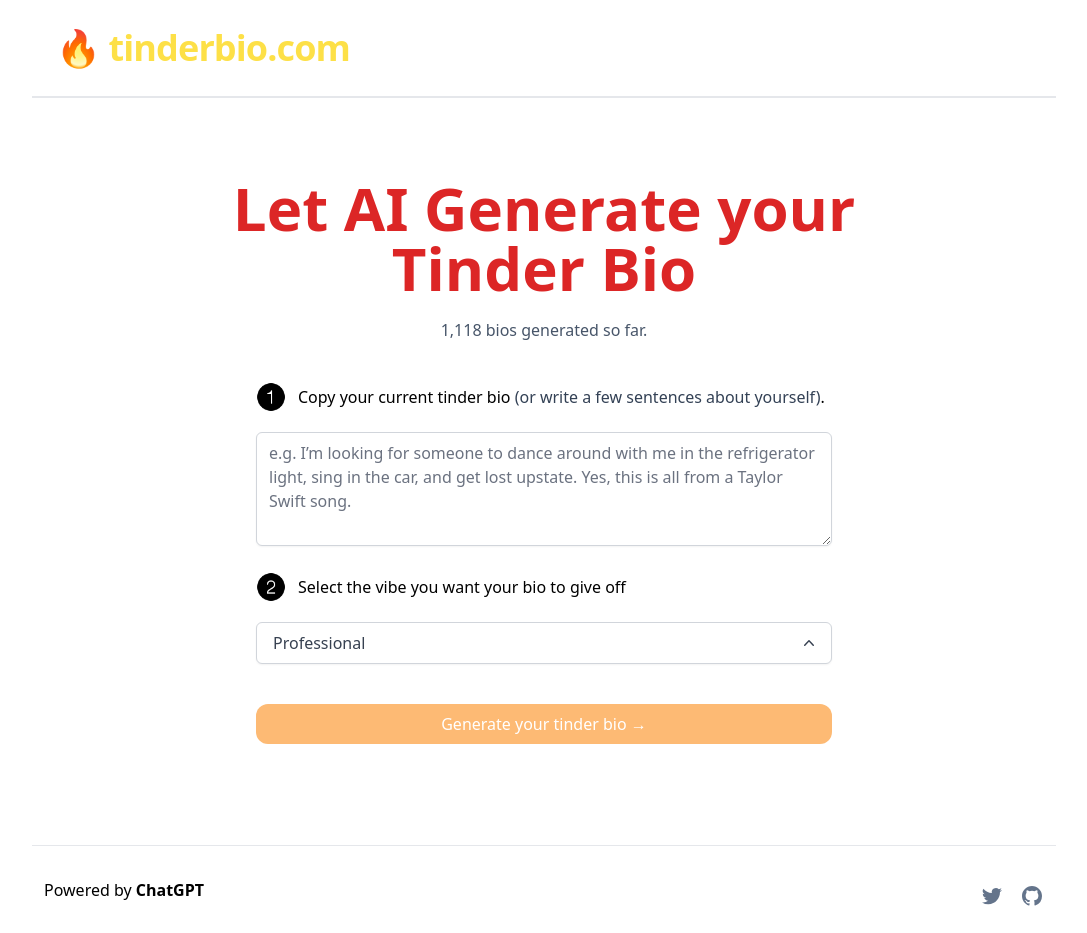
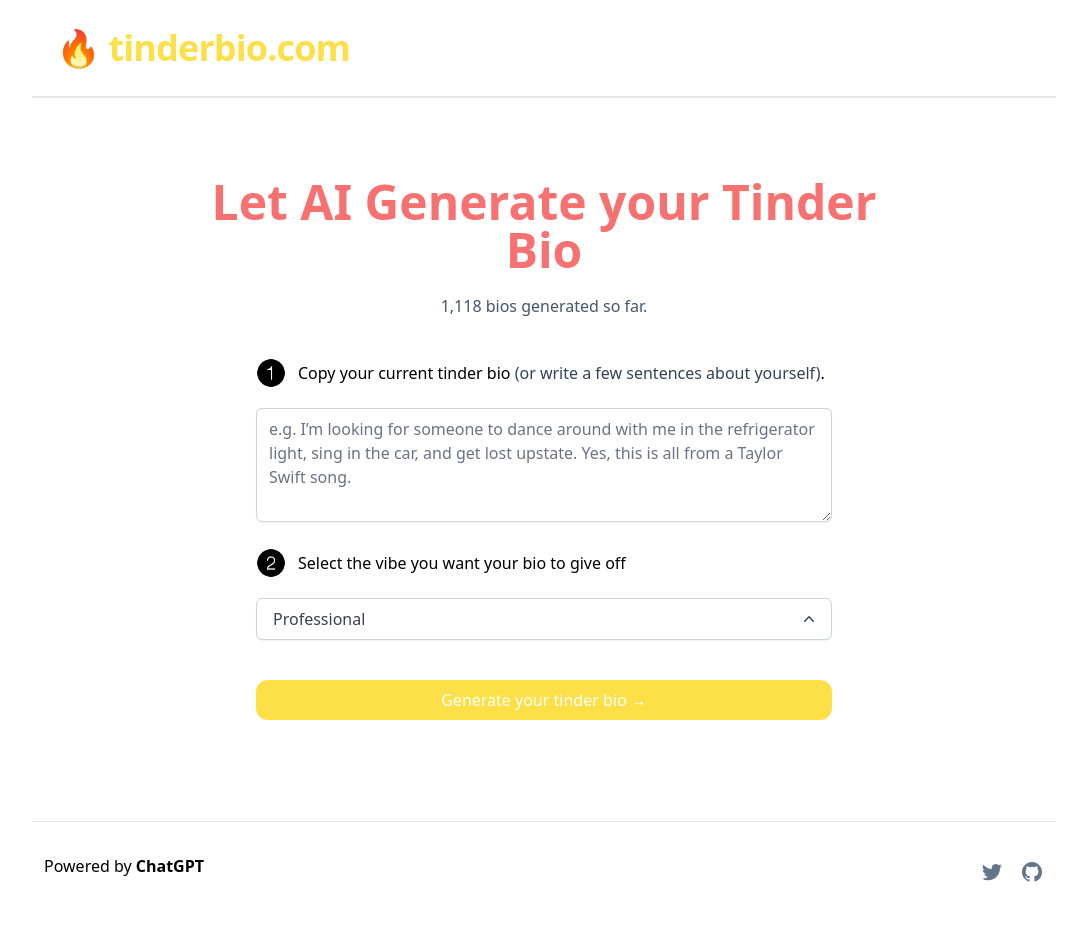
Before and after one commit to BullishAF/aidatingbio, a Next.js app: page / in a window 1280 px wide. Shown: the whole page, without its empty margins (96-1183 px from the left). After the commit the page ends 909 px from the top, so only its background shows below. Built offline with nearby package versions, Linux system fonts and the light colour scheme.

Commit message:
Update index.tsx

```diff
--- a/pages/index.tsx
+++ b/pages/index.tsx
@@ -80,7 +80,7 @@ const Home: NextPage = () => {
       <Header />
       <main className="flex flex-1 w-full flex-col items-center justify-center text-center px-4 mt-12 sm:mt-20">
 
-        <h1 className="sm:text-6xl text-3xl max-w-[708px] font-bold text-red-600">
+        <h1 className="sm:text-5xl text-3xl max-w-[708px] font-bold text-red-400">
           Let AI Generate your Tinder Bio
         </h1>
         <p className="text-slate-600 mt-5">1,118 bios generated so far.</p>
@@ -120,7 +120,7 @@ const Home: NextPage = () => {
 
           {!loading && (
             <button
-              className="bg-orange-300 rounded-xl text-white font-medium px-4 py-2 sm:mt-10 mt-8 hover:bg-orange-400 text-black/80 w-full"
+              className="bg-yellow-300 rounded-xl text-white font-medium px-4 py-2 sm:mt-10 mt-8 hover:bg-yellow-400/80 w-full"
               onClick={(e) => generateBio(e)}
             >
               Generate your tinder bio &rarr;
```
